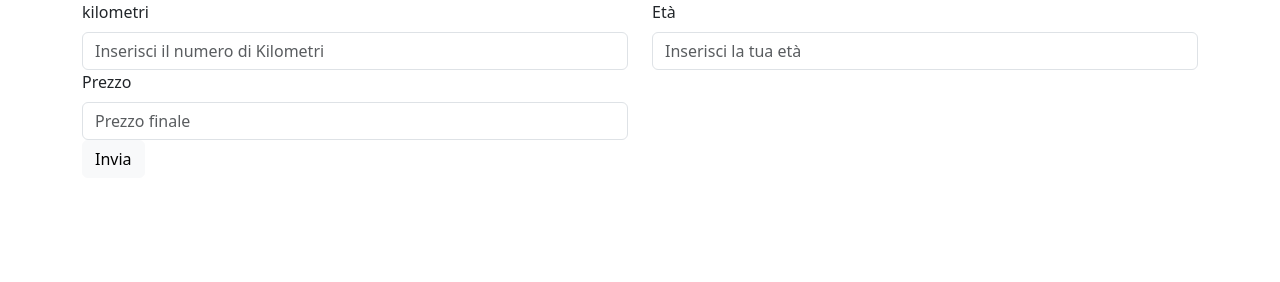
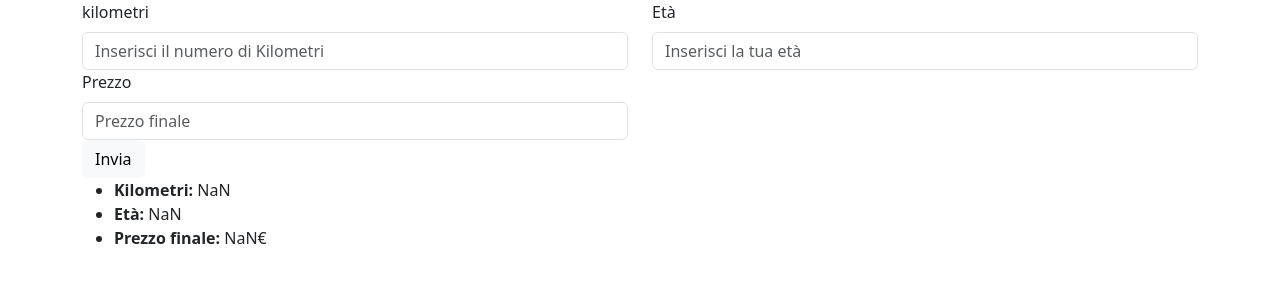
Before and after one commit to paulina-pacheco-o/js-biglietto-treno-form, a plain HTML site: page index.html in a window 1280 px wide. Both pictures are taken after a click on the button "Invia". Drawn offline with nearby package versions, Linux system fonts and the light colour scheme.

Commit message:
recap dati

```diff
--- a/index.html
+++ b/index.html
@@ -28,6 +28,9 @@
       </div>
     </div>
     <button id="button" class="btn btn-light">Invia</button>
+    <div class="col-12">
+      <div id="result-form"></div>
+    </div>
   </div>
 
 
--- a/js/script.js
+++ b/js/script.js
@@ -1,7 +1,8 @@
 const kmInput = document.getElementById(`km`);
 const ageInput = document.getElementById(`age`);
 const button = document.getElementById(`button`);
-const priceInput = document.getElementById(`price`)
+const priceInput = document.getElementById(`price`);
+const resultForm = document.getElementById(`result-form`);
 
 
 button.addEventListener(`click`, function (event) {
@@ -24,7 +25,13 @@ button.addEventListener(`click`, function (event) {
     finalPrice = basePrice
   }
 
-  const price = priceInput.innerHTML = (`${finalPrice.toFixed(2)}`);
+  resultForm.innerHTML = `<ul>
+  <li><strong>Kilometri: </strong>${km}</li>
+  <li><strong>Età: </strong>${age}</li>
+  <li><strong>Prezzo finale: </strong>${finalPrice.toFixed(2)}€</li>
+  </ul>`
+
+  //const price = priceInput.innerHTML = ${ finalPrice.toFixed(2)};
 
   console.log(`${finalPrice.toFixed(2)}`)
 })
```
